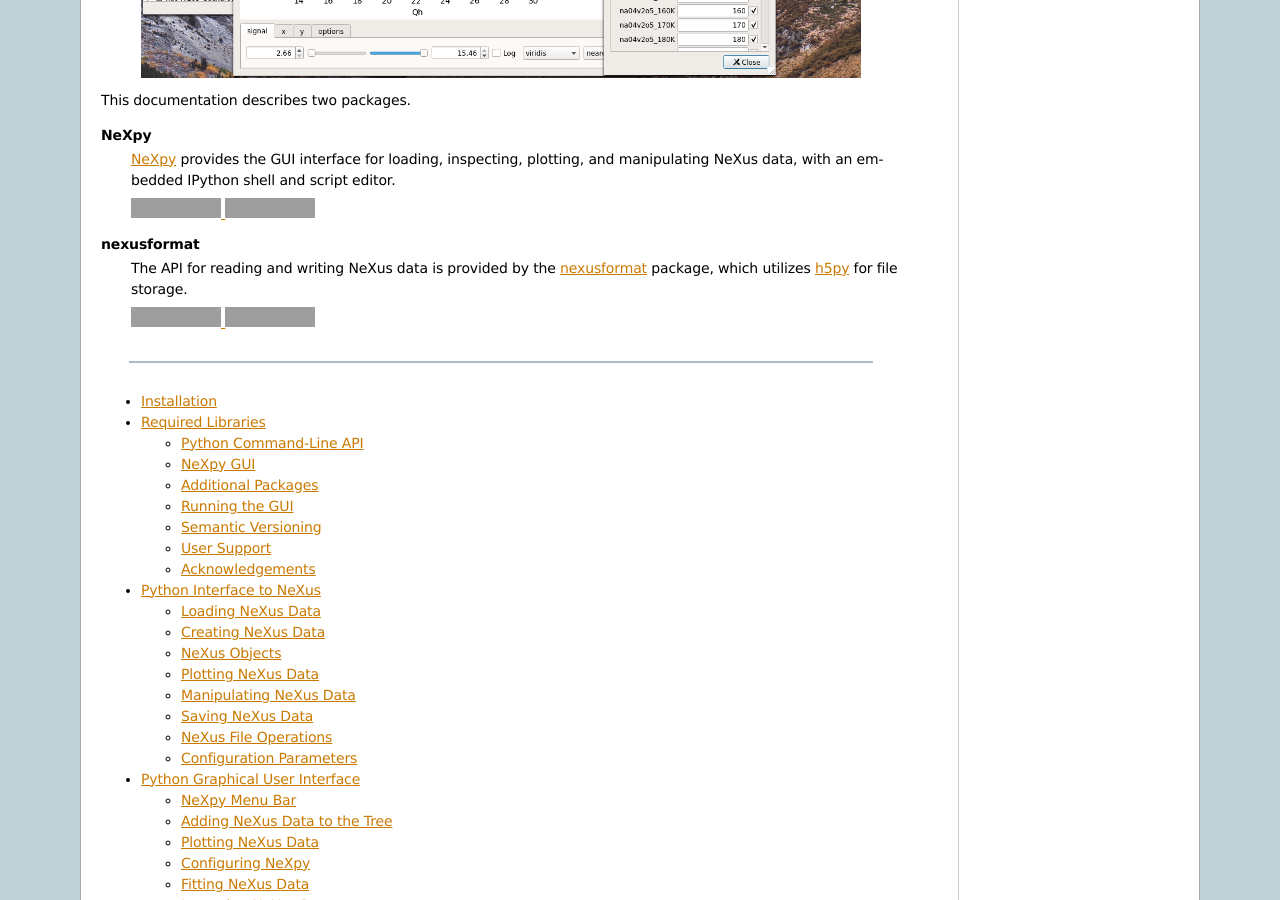
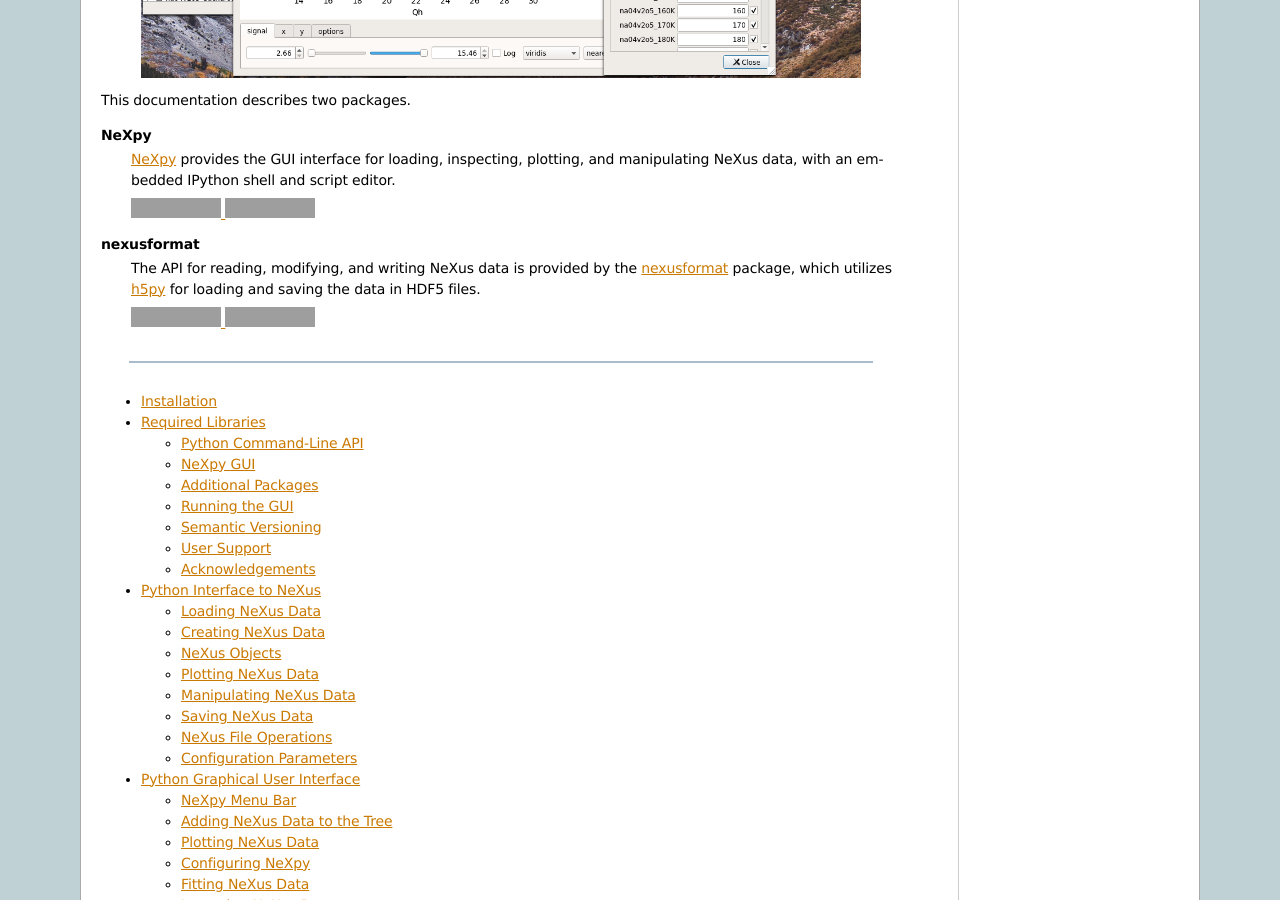
Before and after one commit to nexpy/nexpy, a Sphinx documentation site: the page built from docs/source/index.rst, in a window 1280 px wide and 900 px high, scrolled down 748 px. Built offline with Sphinx 7.4.7, drawn with Linux system fonts in a browser that asks for light colours; grey boxes are pictures that could not be loaded.

Commit message:
Improve h5py description

```diff
--- a/docs/source/index.rst
+++ b/docs/source/index.rst
@@ -33,9 +33,10 @@ This documentation describes two packages.
      :target: https://anaconda.org/conda-forge/nexpy
 
 **nexusformat**
-  The API for reading and writing NeXus data is provided by the
-  `nexusformat <https://github.com/nexpy/nexusformat>`__ package, which
-  utilizes `h5py <http://www.h5py.org/>`__ for file storage.
+  The API for reading, modifying, and writing NeXus data is provided by
+  the `nexusformat <https://github.com/nexpy/nexusformat>`__ package,
+  which utilizes `h5py <http://www.h5py.org/>`__ for loading and saving
+  the data in HDF5 files.
 
   .. image:: https://img.shields.io/pypi/v/nexusformat.svg
      :target: https://pypi.python.org/pypi/nexusformat
```
